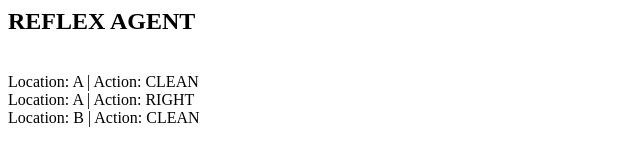
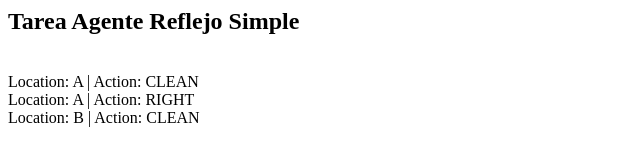
Before and after one commit to DanielSotz/Inteligencia_Artificial, a plain HTML site: page index_reflex.html in a window 1280 px wide. Shown: the whole page, without its empty margins (0-640 px from the left). Drawn offline with Linux system fonts and the light colour scheme.

Commit message:
Cambios varios

```diff
--- a/index.html
+++ b/index_reflex.html
@@ -1,6 +1,6 @@
 <html>
 <body>
-<h2>REFLEX AGENT</h2>
+<h2>Tarea Agente Reflejo Simple</h2>
 <p id="log"></p>
 <script type="text/javascript" src="agent_reflex.js"></script>
 </body>
```
Also changed, not shown: 1 other file.
